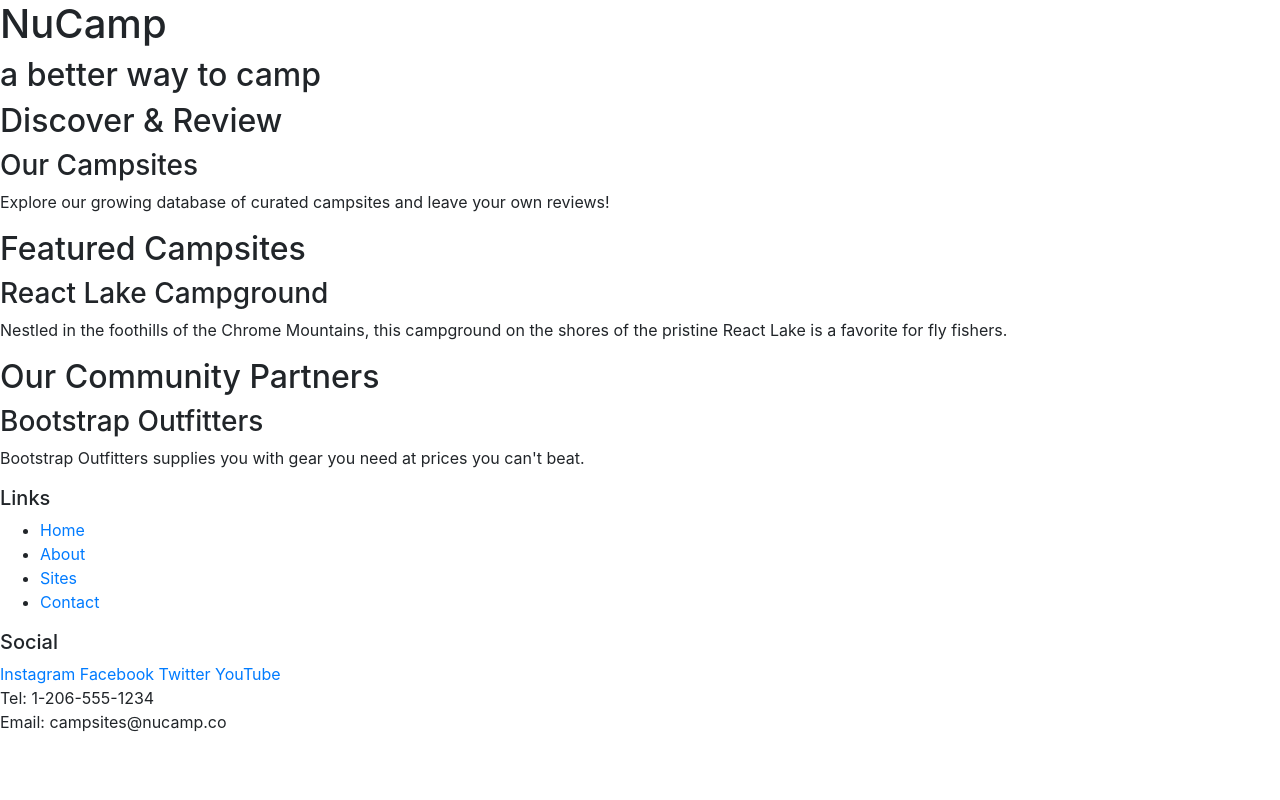
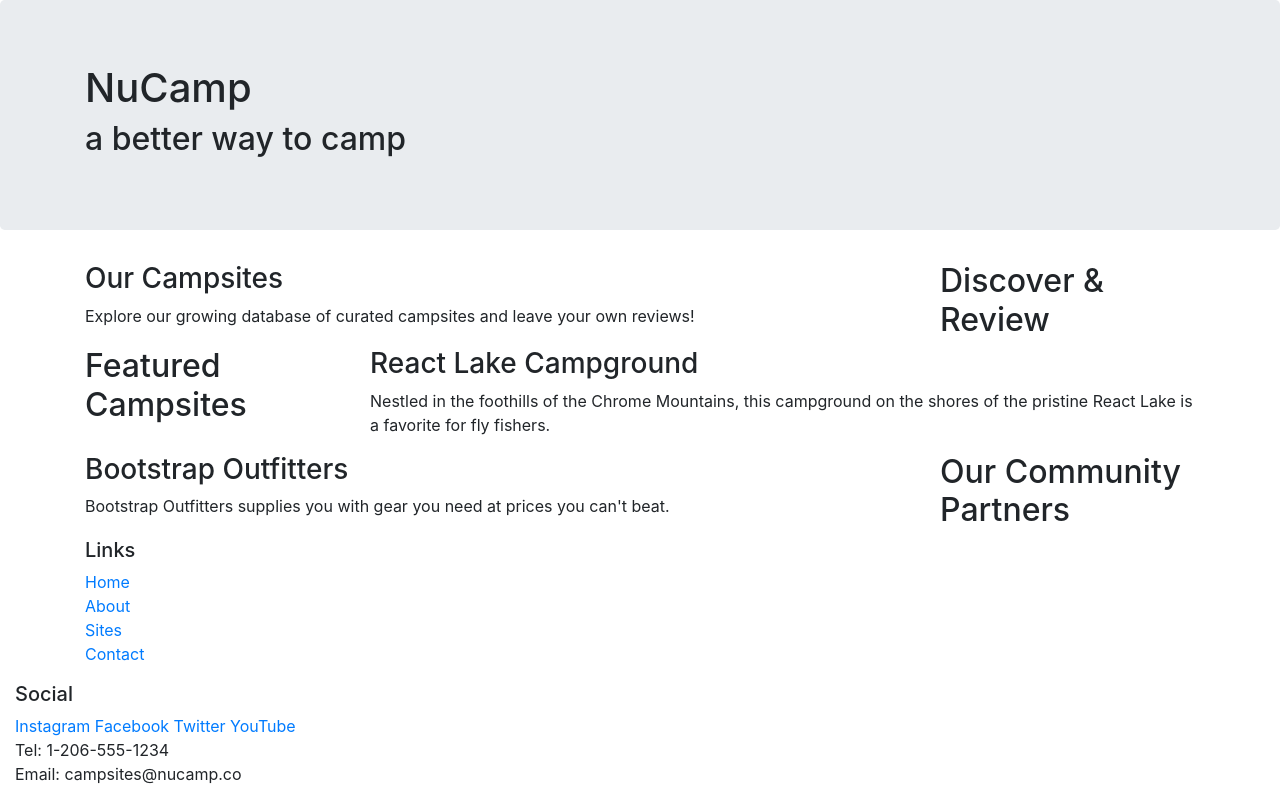
Before and after one commit to surafel9/Bootstrap-Test, a website: page index.html in a window 1280 px wide. Drawn offline with nearby package versions, Linux system fonts and the light colour scheme.

Commit message:
Bootstrap grid & jumbotron

```diff
--- a/index.html
+++ b/index.html
@@ -12,52 +12,73 @@
 
 <body>
 
-    <header>
-        <div>
+    <header class="jumbotron">
+        <div class="container">
+            <div class="row">
+                <div class="col">
                     <h1>NuCamp</h1>
                     <h2>a better way to camp</h2>
                 </div>
+            </div>
+        </div>
     </header>
 
-    <div>
+    <div class="container">
+        <div class="row">
+            <div class="col-sm-4 order-sm-last col-md-3">
                 <h2>Discover & Review</h2>
+            </div>
+            <div class="col">
                 <h3>Our Campsites</h3>
                 <p>Explore our growing database of curated campsites and leave your own reviews!</p>
             </div>
+        </div>
 
-    <div>
+        <div class="row">
+            <div class="col-sm-4 col-md-3">
                 <h2>Featured Campsites</h2>
+            </div>
+            <div class="col">
                 <h3>React Lake Campground</h3>
                 <p>Nestled in the foothills of the Chrome Mountains, this campground on the shores of the pristine React Lake is a favorite for fly fishers.</p>
             </div>
+        </div>
 
-    <div>
+        <div class="row">
+            <div class="col-sm-4 order-sm-last col-md-3">
                 <h2>Our Community Partners</h2>
+            </div>
+            <div class="col">
                 <h3>Bootstrap Outfitters</h3>
             <p>Bootstrap Outfitters supplies you with gear you need at prices you can't beat.</p>
             </div>
+        </div>
+    </div>
 
     <footer>
-        <div>
+        <div class="container">
+            <div class="row">
+                </div class="col-4 col-sm-2 offset-1">
                     <h5>Links</h5>
-            <ul>
+                    <ul class="list-unstyled">
                         <li><a href="#">Home</a></li>
                         <li><a href="#">About</a></li>
                         <li><a href="#">Sites</a></li>
                         <li><a href="#">Contact</a></li>
                     </ul>
                 </div>
-        <div>
+                <div class="col-6 col-sm-5">
                     <h5>Social</h5>
                     <a href="http://instagram.com/">Instagram</a>
                     <a href="http://facebook.com/">Facebook</a>
                     <a href="http://twitter.com/">Twitter</a>
                     <a href="http://youtube.com/">YouTube</a>
                 </div>
-        <div>
+                <div class="col-sm-4">
                     Tel: 1-206-555-1234<br />
                     Email: campsites@nucamp.co
-
+                </div>
+            </div>
         </div>
     </footer>
 
```
Lines whose indentation alone changed are shown as unchanged.
